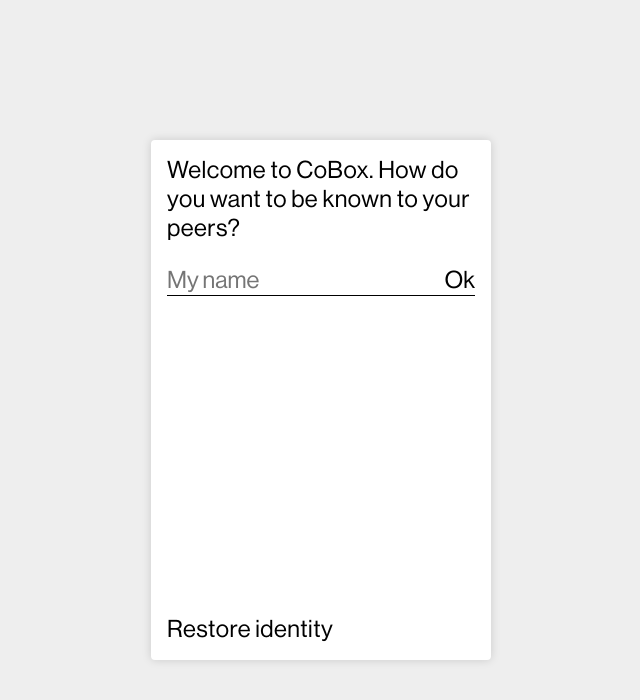
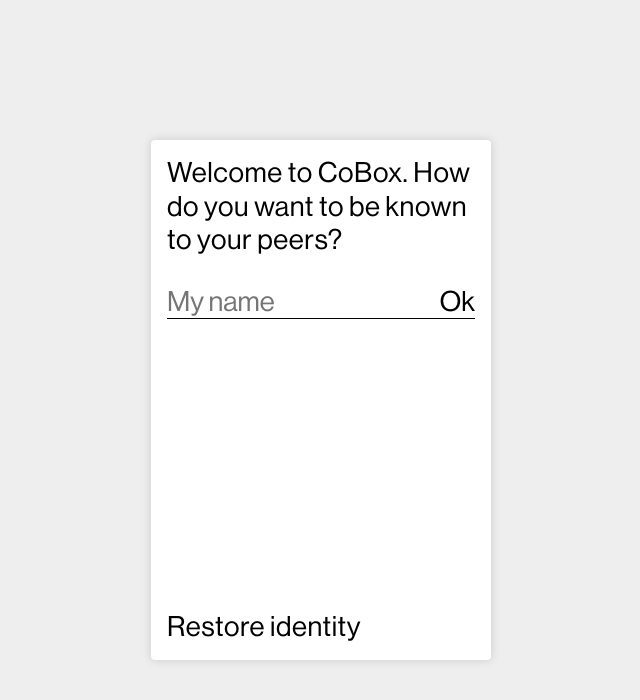
Before and after one commit to coboxcoop/ui, a Vue app: page / in a window 1280 px wide. Shown: the top 700 px of the page, without its empty margins (319-959 px from the left). Built offline with nearby package versions, Linux system fonts and the light colour scheme; no server answers.

Commit message:
Type size tweaks

```diff
--- a/src/components/MeHeader.vue
+++ b/src/components/MeHeader.vue
@@ -10,6 +10,7 @@
   display: flex;
   justify-content: space-between;
   border-bottom: 1px solid;
+  padding-bottom: 0.4rem;
 }
 .disk {
   color: lightgray;
--- a/src/components/Section.vue
+++ b/src/components/Section.vue
@@ -29,5 +29,6 @@ export default {
   align-items: center;
   cursor: pointer;
   user-select: none;
+  padding: 0.4rem 0;
 }
 </style>
--- a/src/global.scss
+++ b/src/global.scss
@@ -15,7 +15,7 @@ html {
   font-size: 10px;
 }
 body {
-  font-size: 2.4rem;
+  font-size: 2.8rem;
   font-family: 'Neue Haas Grotesk', sans-serif;
   letter-spacing: 0.02em;
   line-height: 1.2;
```
